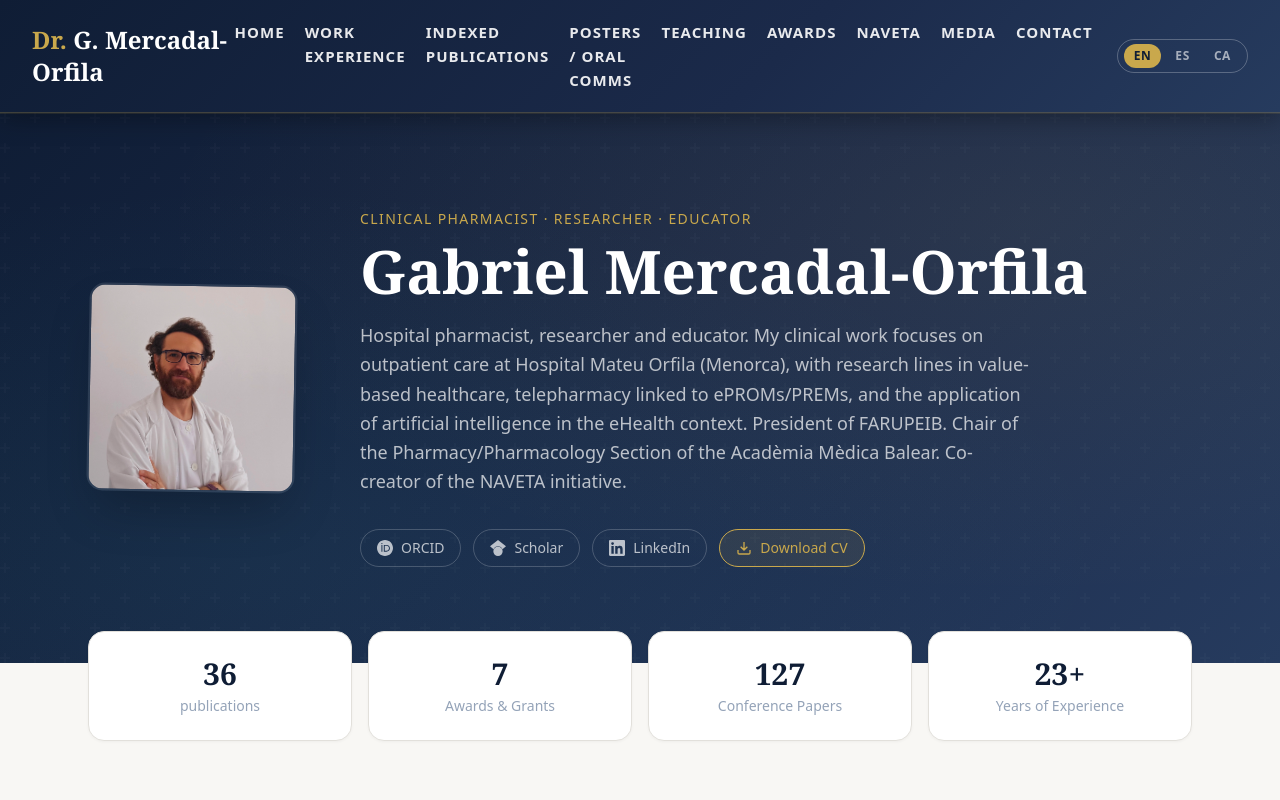
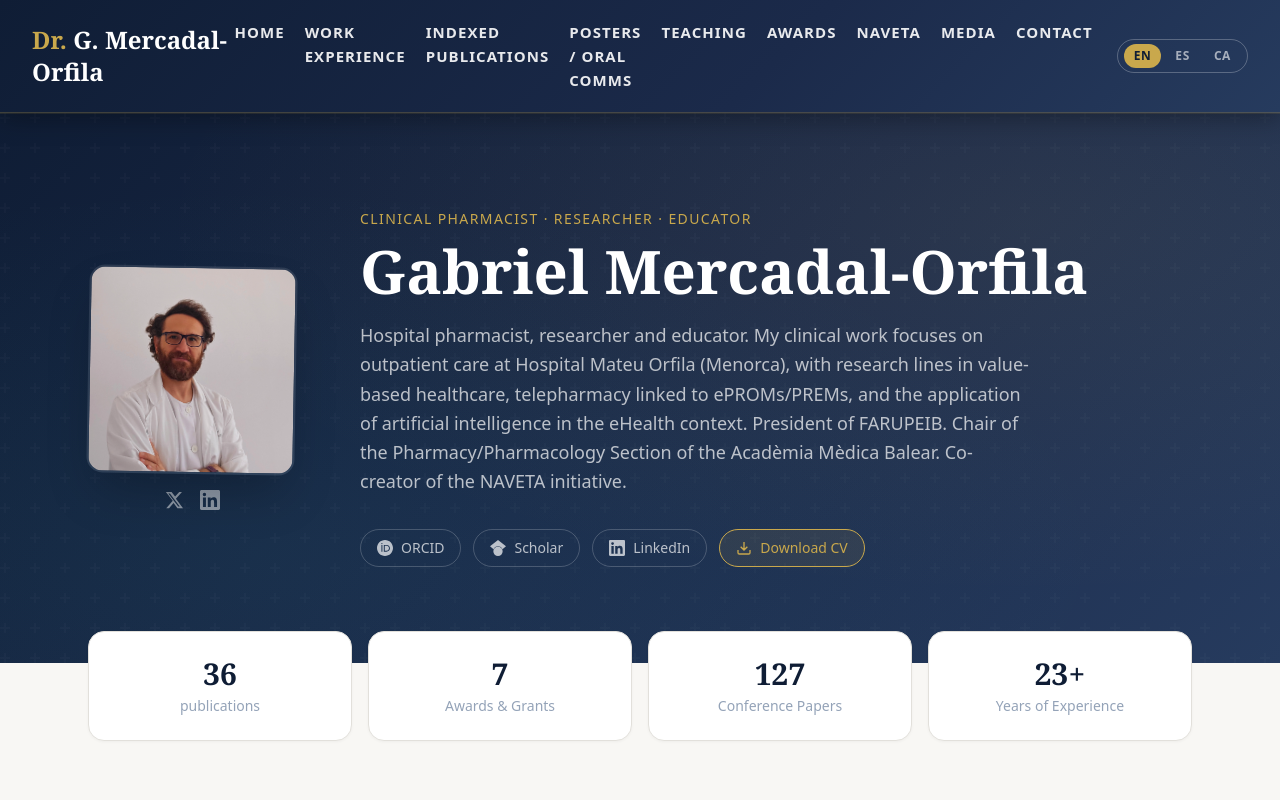
Before and after one commit to GMO10/gmercadal-academic, a Next.js app: page / in a window 1280 px wide. Shown: the top 800 px of the page. Built offline with nearby package versions, Linux system fonts and the light colour scheme.

Commit message:
feat: add X and LinkedIn social icons under profile photo

```diff
--- a/app/page.tsx
+++ b/app/page.tsx
@@ -34,7 +34,7 @@ export default function HomePage() {
       <section className="hero-section py-16 md:py-24 relative">
         <div className="max-w-6xl mx-auto px-4 sm:px-6 relative z-10">
           <div className="flex flex-col md:flex-row items-center gap-10 md:gap-16">
-            {/* Photo */}
+            {/* Photo + Social icons */}
             <div className="flex-shrink-0 animate-in">
               <div className="w-40 h-40 md:w-52 md:h-52 rounded-2xl overflow-hidden border-2 border-white/10 shadow-2xl rotate-1 hover:rotate-0 transition-transform">
                 <Image
@@ -45,6 +45,31 @@ export default function HomePage() {
                   className="object-cover w-full h-full"
                   priority
                 />
+              </div>
+              {/* Social links under photo */}
+              <div className="flex gap-4 justify-center mt-4">
+                <a
+                  href="https://x.com/bielmercadal1"
+                  target="_blank"
+                  rel="noopener noreferrer"
+                  className="text-white/50 hover:text-gold transition-colors"
+                  aria-label="X / Twitter"
+                >
+                  <svg className="w-5 h-5" viewBox="0 0 24 24" fill="currentColor">
+                    <path d="M18.244 2.25h3.308l-7.227 8.26 8.502 11.24H16.17l-4.714-6.231-5.401 6.231H2.744l7.737-8.848L2.25 2.25h6.844l4.25 5.621 4.9-5.621zm-1.161 17.52h1.833L7.084 4.126H5.117L17.083 19.77z" />
+                  </svg>
+                </a>
+                <a
+                  href="https://www.linkedin.com/in/gabriel-mercadal-orfila-0b233541/"
+                  target="_blank"
+                  rel="noopener noreferrer"
+                  className="text-white/50 hover:text-gold transition-colors"
+                  aria-label="LinkedIn"
+                >
+                  <svg className="w-5 h-5" viewBox="0 0 24 24" fill="currentColor">
+                    <path d="M20.447 20.452h-3.554v-5.569c0-1.328-.027-3.037-1.852-3.037-1.853 0-2.136 1.445-2.136 2.939v5.667H9.351V9h3.414v1.561h.046c.477-.9 1.637-1.85 3.37-1.85 3.601 0 4.267 2.37 4.267 5.455v6.286zM5.337 7.433a2.062 2.062 0 0 1-2.063-2.065 2.064 2.064 0 1 1 2.063 2.065zm1.782 13.019H3.555V9h3.564v11.452zM22.225 0H1.771C.792 0 0 .774 0 1.729v20.542C0 23.227.792 24 1.771 24h20.451C23.2 24 24 23.227 24 22.271V1.729C24 .774 23.2 0 22.222 0h.003z" />
+                  </svg>
+                </a>
               </div>
             </div>
 
@@ -107,7 +132,7 @@ export default function HomePage() {
           </div>
           <div className="stat-card text-center">
             <div className="text-3xl font-bold text-navy font-serif">{new Date().getFullYear() - firstYear}+</div>
-            <div className="text-sm text-slate mt-1">{lang === 'ca' ? 'Anys d\'experiència' : lang === 'es' ? 'Años de experiencia' : 'Years of Experience'}</div>
+            <div className="text-sm text-slate mt-1">{lang === 'ca' ? "Anys d\u2019experi\u00e8ncia" : lang === 'es' ? 'Años de experiencia' : 'Years of Experience'}</div>
           </div>
         </div>
       </section>
```
